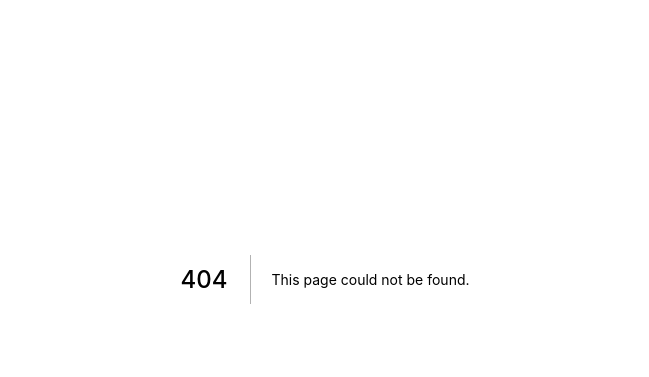
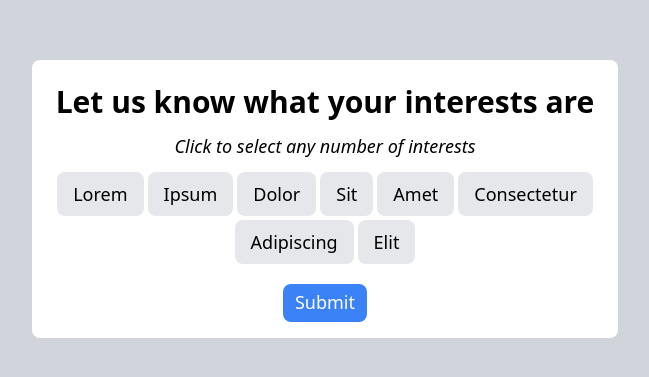
Before and after one commit to RitaliJ/SHTEM-immersive-narrative, a Next.js app: page /survey in a window 1280 px wide. Before the commit this address had no page. Shown: the part 121-498 px from the top of the page, without its empty margins (315-964 px from the left). Built offline with nearby package versions, Linux system fonts and the light colour scheme; sample sign-in values are in the browser's storage.

Commit message:
interest survey page

```diff
--- /dev/null
+++ b/components/ToggleButton.tsx
@@ -0,0 +1,17 @@
+import { useState } from "react"
+
+export default function ToggleButton(props: {label: string, callback: (name: string, on: boolean) => void}
+) {
+    const {label, callback} = props;
+    const [on, setOn] = useState(false);
+
+    return (
+        <button
+            onClick={() => {callback(label, !on); setOn(!on)}}
+            className={"px-4 py-2 rounded-lg duration-150 "
+                + (on ? "bg-green-500 text-white" : "bg-gray-200 hover:bg-gray-300 text-black")}
+        >
+            {label}
+        </button>
+    )
+}
--- /dev/null
+++ b/pages/survey.tsx
@@ -0,0 +1,73 @@
+import Head from "next/head";
+import { useEffect, useState } from "react";
+import InputGroup from "../components/InputGroup";
+import ToggleButton from "../components/ToggleButton";
+import { AccountType } from "../util/types";
+
+export default function Survey() {
+    const [account, setAccount] = useState<AccountType>();
+    const [interests, setInterests] = useState([""]);
+
+    useEffect(() => {
+        const acc = localStorage.getItem("shtemAccount");
+        if (acc === "undefined" || acc === null) {
+            location.href = "/login";
+        } else {
+            if (!account) {
+                setAccount(JSON.parse(acc));
+            }
+        }
+    });
+
+    const updateInterests = (name: string, on: boolean) => {
+        if (on) {
+            setInterests([...interests, name].filter(e => e !== ""));
+        } else {
+            setInterests(interests.filter(e => e !== name));
+        }
+    }
+
+    const handleSubmit = () => {
+        localStorage.setItem("shtemInterests", JSON.stringify(interests));
+        location.href = "/";
+    }
+
+    return (
+        <div className="w-screen h-screen bg-gray-300">
+            <Head>
+                <title>SHTEM Website | Survey</title>
+                <meta name="description" content="Survey" />
+                <link rel="icon" href="/favicon.ico" />
+            </Head>
+
+            <main className="container h-4/5 flex justify-center items-center">
+                <div className="bg-white p-6 pb-4 rounded-lg flex flex-col gap-3 text-lg max-w-min">
+                    <h1 className="text-3xl font-bold text-center whitespace-nowrap">
+                        Let us know what your interests are
+                    </h1>
+                    <p className="italic text-center">
+                        Click to select any number of interests
+                    </p>
+                    <div className="flex flex-wrap gap-1 justify-center">
+                        <ToggleButton label="Lorem" callback={updateInterests} />
+                        <ToggleButton label="Ipsum" callback={updateInterests} />
+                        <ToggleButton label="Dolor" callback={updateInterests} />
+                        <ToggleButton label="Sit" callback={updateInterests} />
+                        <ToggleButton label="Amet" callback={updateInterests} />
+                        <ToggleButton label="Consectetur" callback={updateInterests} />
+                        <ToggleButton label="Adipiscing" callback={updateInterests} />
+                        <ToggleButton label="Elit" callback={updateInterests} />
+                    </div>
+                    <div className="flex mt-2 justify-center">
+                        <button
+                            onClick={() => handleSubmit()}
+                            className="bg-blue-500 rounded-lg px-3 pt-1 pb-1.5 text-white"
+                        >
+                            Submit
+                        </button>
+                    </div>
+                </div>
+            </main>
+        </div>
+    )
+}
```
